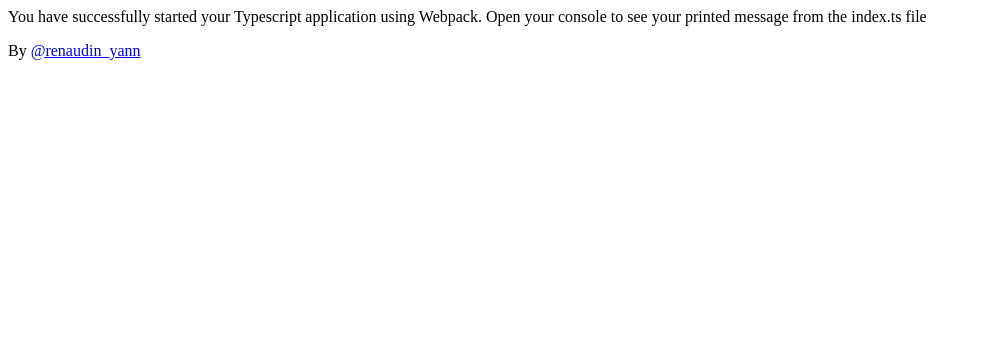
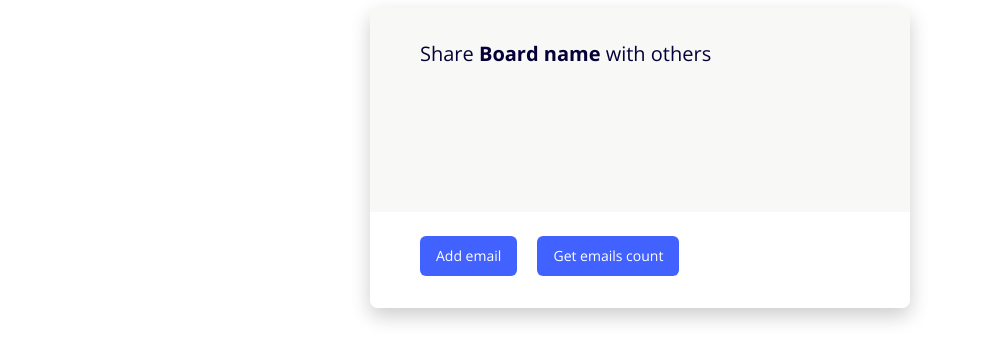
Before and after one commit to sheff146/emails-input, a website built with webpack: page src/index.html in a window 1280 px wide. Shown: the whole page, without its empty margins (0-981 px from the left). Built offline with nearby package versions, Linux system fonts and the light colour scheme.

Commit message:
Add form markup and styles

```diff
--- /dev/null
+++ b/src/index.css
@@ -0,0 +1,56 @@
+body,
+button {
+    font-family: 'Open Sans', sans-serif;
+}
+
+.main-block {
+    max-width: 540px;
+    min-height: 300px;
+    margin: auto;
+}
+
+.share-form {
+    display: flex;
+    flex-direction: column;
+    border-radius: 8px;
+    background: #F8F8F7;
+    box-shadow: 0 8px 20px rgba(0, 0, 0, 0.2);
+    overflow: hidden;
+}
+
+.share-form__header {
+    padding: 32px 50px 0;
+}
+
+.share-form__title {
+    font-size: 20px;
+    line-height: 27px;
+    font-weight: normal;
+    margin: 0;
+    color: #050038;
+}
+
+.share-form__body {
+    padding: 24px 50px;
+    flex-grow: 1;
+}
+
+.share-form__footer {
+    padding: 24px 50px 32px;
+    background: #FFFFFF;
+}
+
+.share-form__button {
+    border-radius: 6px;
+    padding: 8px 16px;
+    font-size: 14px;
+    line-height: 24px;
+    text-align: center;
+    color: #FFFFFF;
+    background: #4262FF;
+    border: none;
+}
+
+.share-form__button:first-child {
+    margin-right: 16px;
+}
--- a/src/index.html
+++ b/src/index.html
@@ -1,5 +1,5 @@
 <!DOCTYPE html>
-<html lang="">
+<html lang="en">
 
 <head>
   <meta charset="utf-8">
@@ -11,12 +11,20 @@
   </title>
 
   <meta name="description" content="<%= htmlWebpackPlugin.options.title %>">
-
+  <link href="https://fonts.googleapis.com/css2?family=Open+Sans:wght@400;700&display=swap" rel="stylesheet">
 </head>
 
 <body>
-  <div> You have successfully started your Typescript application using Webpack. Open your console to see your printed message from the index.ts file </div>
-  <p>By <a href="https://twitter.com/renaudin_yann">@renaudin_yann</a> </p>
+  <div class="share-form main-block">
+    <div class="share-form__header">
+      <h2 class="share-form__title">Share <strong>Board name</strong> with others</h2>
+    </div>
+    <div class="share-form__body"></div>
+    <div class="share-form__footer">
+      <button class="share-form__button">Add email</button>
+      <button class="share-form__button">Get emails count</button>
+    </div>
+  </div>
 </body>
 
 </html>
--- a/webpack.config.js
+++ b/webpack.config.js
@@ -11,7 +11,7 @@ const plugins = [
     }
   }),
   new HtmlWebpackPlugin({
-    title: 'Typescript Webpack Starter',
+    title: 'Emails input demo',
     template: '!!ejs-loader!src/index.html'
   }),
   new webpack.LoaderOptionsPlugin({
@@ -28,7 +28,8 @@ var config = {
   devtool: isProd ? 'hidden-source-map' : 'source-map',
   context: path.resolve('./src'),
   entry: {
-    app: './index.ts'
+    app: './index.ts',
+    styles: './index.css'
   },
   output: {
     path: path.resolve('./dist'),
```
